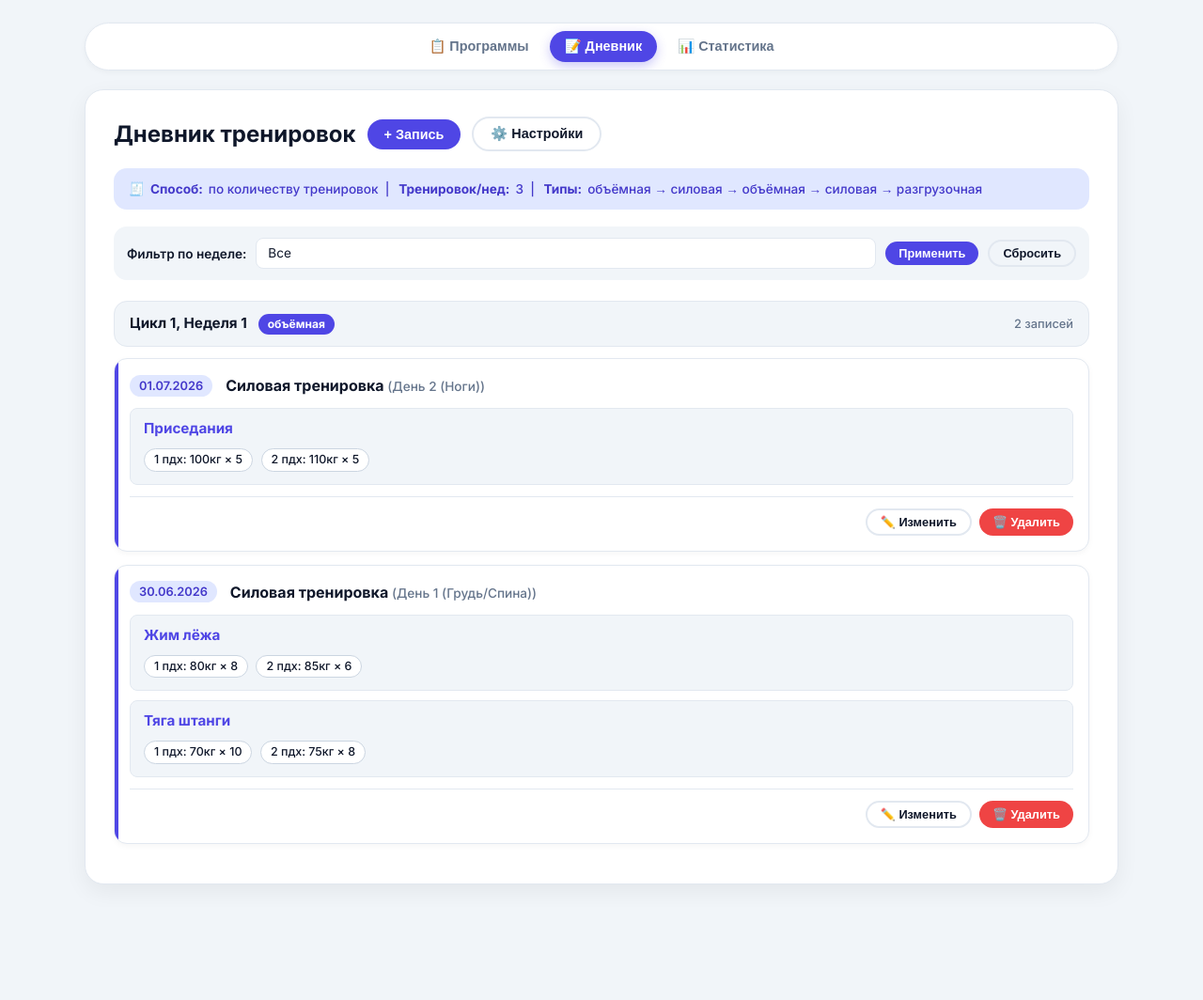
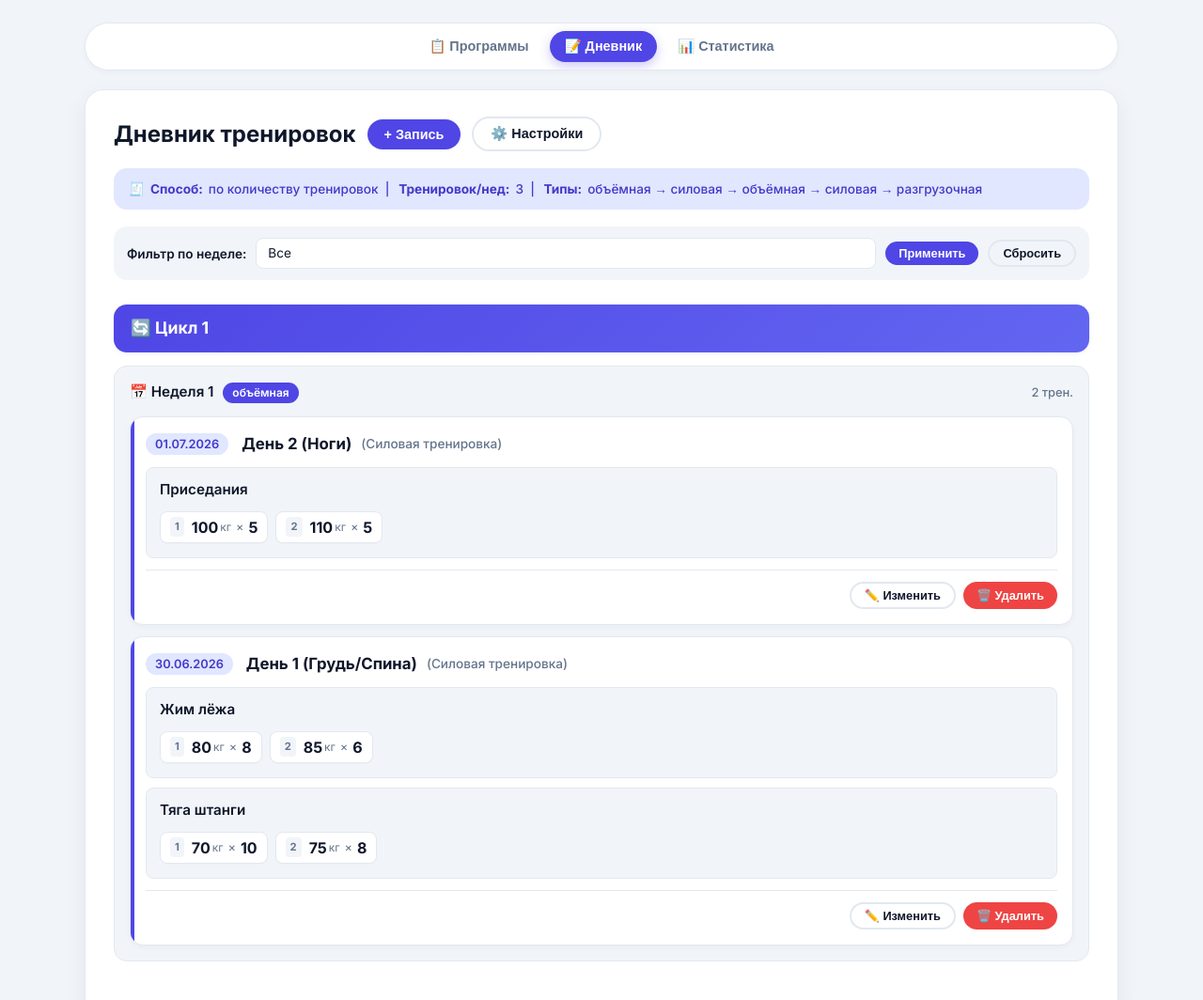
Before and after one commit to featnick/training-diary, a plain HTML site: page index.html in a window 1280 px wide. Shown: the top 1064 px of the page at 94% size. Before the commit the page ends 965 px from the top, so only its background shows below. Drawn offline with nearby package versions, Linux system fonts and the light colour scheme.

Commit message:
Update index.html

```diff
--- a/index.html
+++ b/index.html
@@ -330,16 +330,56 @@
         }
 
         /* ===== DIARY ===== */
+        .diary-cycle-container {
+            margin-bottom: 28px;
+        }
+
+        .diary-cycle-header {
+            background: linear-gradient(135deg, var(--primary) 0%, #6366f1 100%);
+            color: white;
+            padding: 12px 18px;
+            border-radius: var(--radius-md);
+            font-weight: 700;
+            font-size: 1.1rem;
+            margin: 26px 0 14px 0;
+            box-shadow: var(--shadow-sm);
+            display: flex;
+            align-items: center;
+            gap: 8px;
+        }
+
+        .diary-week-container {
+            background: var(--bg-color);
+            padding: 16px;
+            border-radius: var(--radius-md);
+            margin-bottom: 18px;
+            border: 1px solid var(--border-color);
+        }
+
+        .diary-week-header {
+            font-weight: 600;
+            font-size: 0.95rem;
+            margin-bottom: 14px;
+            display: flex;
+            justify-content: space-between;
+            align-items: center;
+            color: var(--text-main);
+        }
+
         .diary-entry {
             background: var(--surface);
             border-radius: var(--radius-md);
             padding: 16px;
-            margin-bottom: 14px;
+            margin-bottom: 12px;
             border: 1px solid var(--border-color);
             box-shadow: var(--shadow-sm);
             transition: var(--transition);
             position: relative;
             overflow: hidden;
+        }
+
+        .diary-entry:last-child {
+            margin-bottom: 0;
         }
 
         .diary-entry::before {
@@ -363,10 +403,17 @@
             margin-right: 8px;
         }
 
-        .diary-entry .program-name {
+        .diary-entry .day-name {
             font-weight: 700;
-            font-size: 1rem;
+            font-size: 1.05rem;
             color: var(--text-main);
+        }
+
+        .diary-entry .program-subname {
+            font-size: 0.85rem;
+            color: var(--text-muted);
+            font-weight: 500;
+            margin-left: 4px;
         }
 
         .diary-entry .exercises {
@@ -378,52 +425,65 @@
 
         .diary-entry .exercise-item {
             background: var(--bg-color);
-            padding: 10px 14px;
+            padding: 12px 14px;
             border-radius: var(--radius-sm);
             border: 1px solid var(--border-color);
         }
 
-        .diary-entry .exercise-item strong {
+        .diary-entry .exercise-item strong.ex-title {
             display: block;
-            margin-bottom: 6px;
-            color: var(--primary);
+            margin-bottom: 8px;
+            color: var(--text-main);
             font-size: 0.95rem;
-        }
-
+            font-weight: 600;
+        }
+
+        /* Обновленные стили для явного акцента на весах */
         .set-badge {
             background: var(--surface);
             color: var(--text-main);
-            padding: 2px 10px;
-            border-radius: 100px;
-            font-size: 0.78rem;
-            margin: 3px 4px 3px 0;
-            display: inline-block;
-            border: 1px solid #cbd5e1;
+            padding: 4px 10px;
+            border-radius: 8px;
+            font-size: 0.85rem;
+            margin: 3px 6px 3px 0;
+            display: inline-flex;
+            align-items: center;
+            border: 1px solid var(--border-color);
             font-weight: 500;
-        }
-
-        .diary-group-header {
+            box-shadow: 0 1px 2px rgba(0, 0, 0, 0.02);
+        }
+
+        .set-badge .set-index {
             background: var(--bg-color);
-            padding: 12px 16px;
-            border-radius: var(--radius-md);
+            color: var(--text-muted);
+            font-size: 0.7rem;
             font-weight: 700;
-            margin: 22px 0 12px;
-            display: flex;
-            justify-content: space-between;
-            align-items: center;
-            flex-wrap: wrap;
-            gap: 8px;
-            border: 1px solid var(--border-color);
-            font-size: 0.95rem;
-        }
-
-        .diary-group-header .cycle-badge {
+            padding: 2px 5px;
+            border-radius: 4px;
+            margin-right: 8px;
+        }
+
+        .set-badge strong {
+            font-weight: 700;
+            font-size: 1rem;
+            color: var(--text-main);
+        }
+
+        .set-badge .set-x {
+            color: var(--text-muted);
+            margin: 0 5px;
+            font-size: 0.8rem;
+            font-weight: normal;
+        }
+
+        .cycle-badge {
             background: var(--primary);
             color: white;
             padding: 2px 10px;
             border-radius: 100px;
             font-size: 0.75rem;
             margin-left: 6px;
+            display: inline-block;
         }
 
         .config-info {
@@ -753,25 +813,6 @@
                 padding: 8px;
             }
 
-            .app {
-                max-width: 100%;
-            }
-
-            nav {
-                border-radius: 14px;
-                padding: 6px 8px;
-                gap: 4px;
-                top: 8px;
-                flex-wrap: nowrap;
-                overflow-x: auto;
-            }
-
-            nav button {
-                padding: 6px 12px;
-                font-size: 0.78rem;
-                flex: 0 0 auto;
-            }
-
             .page {
                 padding: 14px 12px;
                 border-radius: var(--radius-md);
@@ -829,18 +870,38 @@
                 font-size: 0.8rem;
             }
 
+            .diary-cycle-header {
+                font-size: 0.95rem;
+                padding: 10px 12px;
+                margin: 20px 0 10px 0;
+            }
+
+            .diary-week-container {
+                padding: 10px;
+                margin-bottom: 12px;
+            }
+
+            .diary-week-header {
+                font-size: 0.85rem;
+                margin-bottom: 8px;
+            }
+
             .diary-entry {
                 padding: 12px;
             }
 
-            .diary-group-header {
-                font-size: 0.85rem;
-                padding: 10px 12px;
-            }
-
+            /* Адаптив подходов под мобильные */
             .set-badge {
-                font-size: 0.7rem;
-                padding: 2px 8px;
+                font-size: 0.78rem;
+                padding: 3px 8px;
+            }
+            .set-badge strong {
+                font-size: 0.88rem;
+            }
+            .set-badge .set-index {
+                font-size: 0.65rem;
+                padding: 1px 4px;
+                margin-right: 6px;
             }
 
             .rm-result {
@@ -999,8 +1060,6 @@
                     </div>
                     <button class="btn btn-sm" id="updateMeasurementChartBtn">Обновить</button>
                 </div>
-
-                <!-- Карточки замеров удалены — вся история теперь в модалке -->
 
                 <div class="chart-container" style="margin-top:14px;">
                     <canvas id="weightChart" width="400" height="200"></canvas>
@@ -1371,52 +1430,76 @@
                 return;
             }
 
-            const groups = {};
+            const cycles = {};
             filtered.forEach(entry => {
                 const info = getCycleInfo(entry);
-                const key = `${info.cycle}-${info.weekNumber}`;
-                if (!groups[key]) {
-                    groups[key] = { cycle: info.cycle, weekNumber: info.weekNumber, weekType: info.weekType,
-                        entries: [] };
-                }
-                groups[key].entries.push(entry);
-            });
-
-            const sortedKeys = Object.keys(groups).sort((a, b) => {
-                const maxDateA = groups[a].entries.reduce((max, e) => e.date > max ? e.date : max, "");
-                const maxDateB = groups[b].entries.reduce((max, e) => e.date > max ? e.date : max, "");
-                return maxDateB.localeCompare(maxDateA);
-            });
+                if (!cycles[info.cycle]) {
+                    cycles[info.cycle] = { cycle: info.cycle, weeks: {} };
+                }
+                if (!cycles[info.cycle].weeks[info.weekNumber]) {
+                    cycles[info.cycle].weeks[info.weekNumber] = {
+                        weekNumber: info.weekNumber,
+                        weekType: info.weekType,
+                        entries: []
+                    };
+                }
+                cycles[info.cycle].weeks[info.weekNumber].entries.push(entry);
+            });
+
+            const sortedCycleKeys = Object.keys(cycles).sort((a, b) => Number(b) - Number(a));
 
             let html = '';
-            sortedKeys.forEach(key => {
-                const group = groups[key];
-                const sortedEntries = [...group.entries].sort((a, b) => b.date.localeCompare(a.date));
-                html += `<div class="diary-group-header">
-                    <span style="display:flex;align-items:center;flex-wrap:wrap;gap:6px;">
-                        Цикл ${group.cycle}, Неделя ${group.weekNumber} <span class="cycle-badge">${group.weekType}</span>
-                    </span>
-                    <span style="color:var(--text-muted);font-size:0.8rem;font-weight:500;">${sortedEntries.length} записей</span>
+            sortedCycleKeys.forEach(cKey => {
+                const cycleGroup = cycles[cKey];
+
+                html += `<div class="diary-cycle-container">
+                    <div class="diary-cycle-header">
+                        🔄 Цикл ${cycleGroup.cycle}
                     </div>`;
+
+                const sortedWeekKeys = Object.keys(cycleGroup.weeks).sort((a, b) => Number(b) - Number(a));
+
+                sortedWeekKeys.forEach(wKey => {
+                    const weekGroup = cycleGroup.weeks[wKey];
+                    const sortedEntries = [...weekGroup.entries].sort((a, b) => b.date.localeCompare(a.date));
+
+                    html += `<div class="diary-week-container">
+                        <div class="diary-week-header">
+                            <span>📅 Неделя ${weekGroup.weekNumber} <span class="cycle-badge">${weekGroup.weekType}</span></span>
+                            <span style="color:var(--text-muted);font-size:0.8rem;font-weight:500;">${sortedEntries.length} трен.</span>
+                        </div>`;
+
                     sortedEntries.forEach(entry => {
                         const program = data.programs.find(p => p.id === entry.programId);
                         const programName = program ? program.name : 'Программа удалена';
-                    const dayName = program && program.days[entry.dayIndex] ? program.days[entry.dayIndex]
-                        .dayName : 'День удалён';
+                        const dayName = program && program.days[entry.dayIndex] ? program.days[entry.dayIndex].dayName : 'День удалён';
+
+                        // Изменен рендеринг подходов: яркий фокус на цифрах
                         const exercisesHtml = entry.exercises.map(ex => {
                             const setsHtml = ex.sets.map((s, i) =>
-                            `<span class="set-badge">${i+1} пдх: ${s.weight}кг × ${s.reps}</span>`
+                                `<span class="set-badge">
+                                    <span class="set-index">${i+1}</span>
+                                    <strong>${s.weight}</strong><span style="font-size:0.75rem;color:var(--text-muted);margin-left:2px;font-weight:normal;">кг</span>
+                                    <span class="set-x">×</span>
+                                    <strong>${s.reps}</strong>
+                                 </span>`
                             ).join(' ');
-                        return `<div class="exercise-item"><strong>${ex.exerciseName}</strong> <div>${setsHtml}</div></div>`;
+                            return `<div class="exercise-item">
+                                <strong class="ex-title">${ex.exerciseName}</strong>
+                                <div style="display:flex;flex-wrap:wrap;gap:2px;margin-top:4px;">${setsHtml}</div>
+                            </div>`;
                         }).join('');
+
                         const dateObj = new Date(entry.date);
-                    const formattedDate = dateObj.toLocaleDateString('ru-RU', { day: '2-digit', month: '2-digit',
-                        year: 'numeric' });
+                        const formattedDate = dateObj.toLocaleDateString('ru-RU', { day: '2-digit', month: '2-digit', year: 'numeric' });
+
+                        // Смещен акцент с названия программы на Название тренировочного дня
                         html += `
                             <div class="diary-entry">
-                            <div style="margin-bottom:10px;display:flex;align-items:center;flex-wrap:wrap;gap:6px;">
+                                <div style="margin-bottom:12px;display:flex;align-items:center;flex-wrap:wrap;gap:6px;">
                                     <span class="date">${formattedDate}</span>
-                                <span class="program-name">${programName} <span style="color:var(--text-muted);font-weight:500;font-size:0.85rem;">(${dayName})</span></span>
+                                    <span class="day-name">${dayName}</span>
+                                    <span class="program-subname">(${programName})</span>
                                 </div>
                                 <div class="exercises">${exercisesHtml}</div>
                                 <div style="margin-top:12px;display:flex;gap:8px;justify-content:flex-end;border-top:1px solid var(--border-color);padding-top:12px;flex-wrap:wrap;">
@@ -1426,7 +1509,13 @@
                             </div>
                         `;
                     });
-            });
+
+                    html += `</div>`;
+                });
+
+                html += `</div>`;
+            });
+
             container.innerHTML = html;
             const methodText = data.config.method === 'count' ? 'по количеству тренировок' : 'по дате';
             document.getElementById('configInfo').innerHTML =
@@ -1448,7 +1537,6 @@
                 opt.textContent = m;
                 select.appendChild(opt);
             });
-            // сохраняем текущий фильтр, если он ещё существует
             if (currentVal && metrics.has(currentVal)) select.value = currentVal;
             else select.value = 'all';
             currentHistoryFilter = select.value;
@@ -1489,9 +1577,7 @@
                     if (realIdx !== -1 && confirm('Удалить этот замер?')) {
                         data.measurements.splice(realIdx, 1);
                         saveData();
-                        // обновить график
                         updateMeasurementChart();
-                        // обновить фильтр и таблицу
                         populateHistoryFilter();
                         renderHistoryTable(document.getElementById('historyFilterSelect').value);
                     }
@@ -1500,7 +1586,7 @@
         }
 
         // ============================================================
-        //  MODALS — NO BACKDROP CLOSE
+        //  MODALS
         // ============================================================
         function closeModal(modalId) {
             document.getElementById(modalId).classList.remove('show');
@@ -1510,47 +1596,30 @@
             document.getElementById(modalId).classList.add('show');
         }
 
-        // ---- Program Modal ----
         document.getElementById('closeProgramModalBtn').addEventListener('click', () => closeModal('programModal'));
         document.getElementById('cancelProgramModal').addEventListener('click', () => closeModal('programModal'));
-
-        // ---- Diary Modal ----
         document.getElementById('closeDiaryModalBtn').addEventListener('click', () => closeModal('diaryModal'));
         document.getElementById('cancelDiaryModal').addEventListener('click', () => closeModal('diaryModal'));
-
-        // ---- Config Modal ----
         document.getElementById('closeConfigModalBtn').addEventListener('click', () => closeModal('configModal'));
         document.getElementById('cancelConfigModal').addEventListener('click', () => closeModal('configModal'));
-
-        // ---- Measurement Modal ----
         document.getElementById('closeMeasurementModalBtn').addEventListener('click', () => closeModal('measurementModal'));
         document.getElementById('cancelMeasurementModal').addEventListener('click', () => closeModal('measurementModal'));
-
-        // ---- Metrics Modal ----
         document.getElementById('closeMetricsModalBtn').addEventListener('click', () => closeModal('metricsModal'));
         document.getElementById('closeMetricsModal2').addEventListener('click', () => closeModal('metricsModal'));
-
-        // ---- History Modal ----
-        document.getElementById('closeHistoryModalBtn').addEventListener('click', () => closeModal(
-        'measurementHistoryModal'));
-        document.getElementById('closeHistoryModalBtn2').addEventListener('click', () => closeModal(
-        'measurementHistoryModal'));
-
-        // ---- View All Measurements ----
+        document.getElementById('closeHistoryModalBtn').addEventListener('click', () => closeModal('measurementHistoryModal'));
+        document.getElementById('closeHistoryModalBtn2').addEventListener('click', () => closeModal('measurementHistoryModal'));
+
         document.getElementById('viewAllMeasurementsBtn').addEventListener('click', function() {
             populateHistoryFilter();
             renderHistoryTable(document.getElementById('historyFilterSelect').value);
             openModal('measurementHistoryModal');
         });
 
-        // ---- Apply filter in history ----
         document.getElementById('applyHistoryFilterBtn').addEventListener('click', function() {
             const filter = document.getElementById('historyFilterSelect').value;
             currentHistoryFilter = filter;
             renderHistoryTable(filter);
         });
-
-        // ---- No backdrop close (no additional listeners) ----
 
         // ============================================================
         //  PROGRAM MODAL LOGIC
@@ -1817,7 +1886,7 @@
             });
         }
 
-        document.addEventListener('change', function(e) { if (e.target.id === 'diaryDaySelect') loadDiaryExercises(); });
+        document.getElementById('diaryDaySelect').addEventListener('change', loadDiaryExercises);
 
         document.getElementById('addEntryBtn').addEventListener('click', function() {
             if (data.programs.length === 0) { alert('Сначала создайте программу тренировок!'); return; }
@@ -1935,7 +2004,7 @@
         }
 
         // ============================================================
-        //  MEASUREMENTS — ADD
+        //  MEASUREMENTS
         // ============================================================
         function populateMetricsSelect() {
             const select = document.getElementById('measurementMetricSelect');
@@ -1961,7 +2030,6 @@
             data.measurements.push({ date, metric, value });
             saveData();
             updateMeasurementChart();
-            // если модалка истории открыта — обновляем её
             if (document.getElementById('measurementHistoryModal').classList.contains('show')) {
                 populateHistoryFilter();
                 renderHistoryTable(document.getElementById('historyFilterSelect').value);
```
Lines whose indentation alone changed are shown as unchanged.
